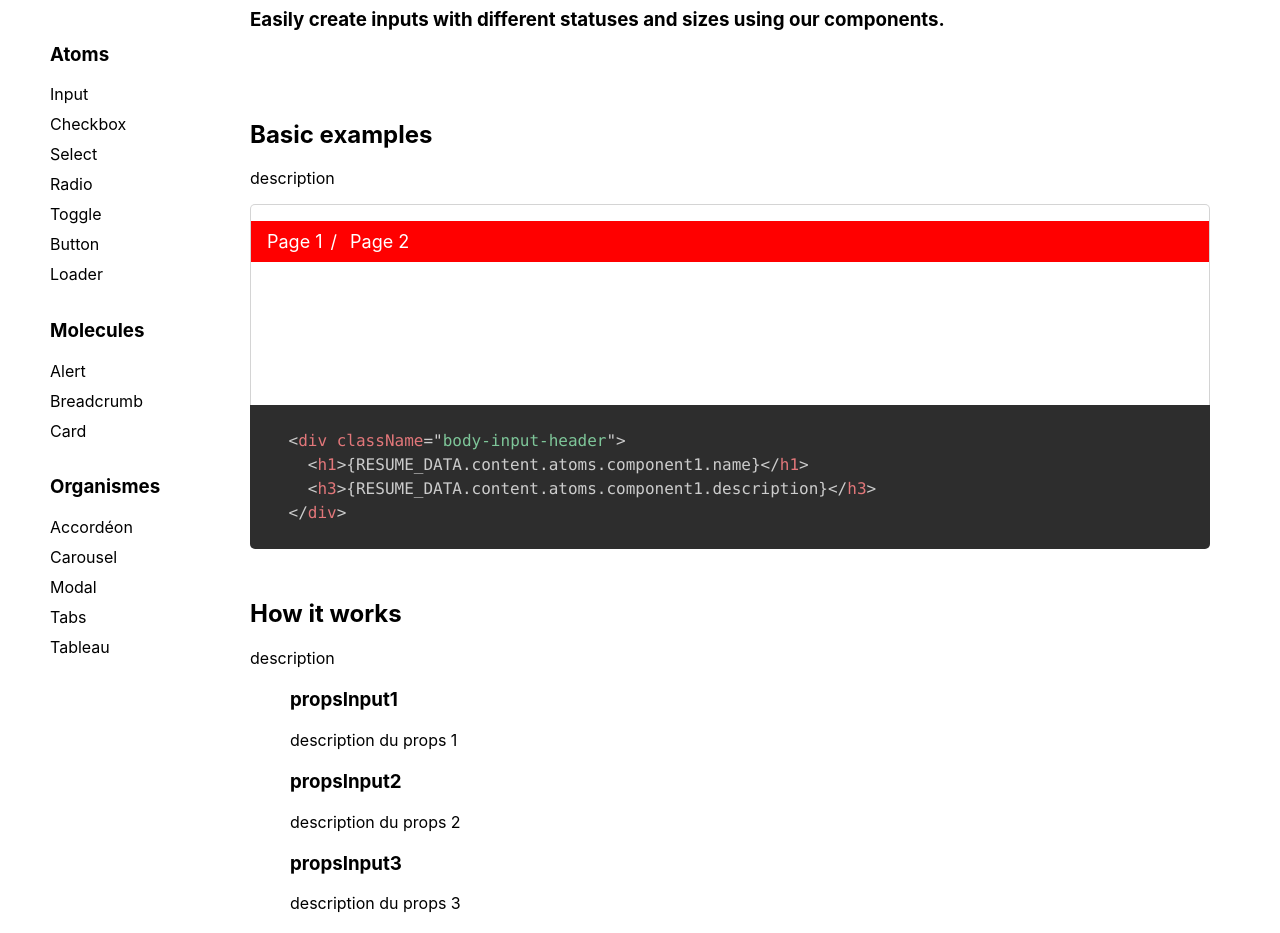
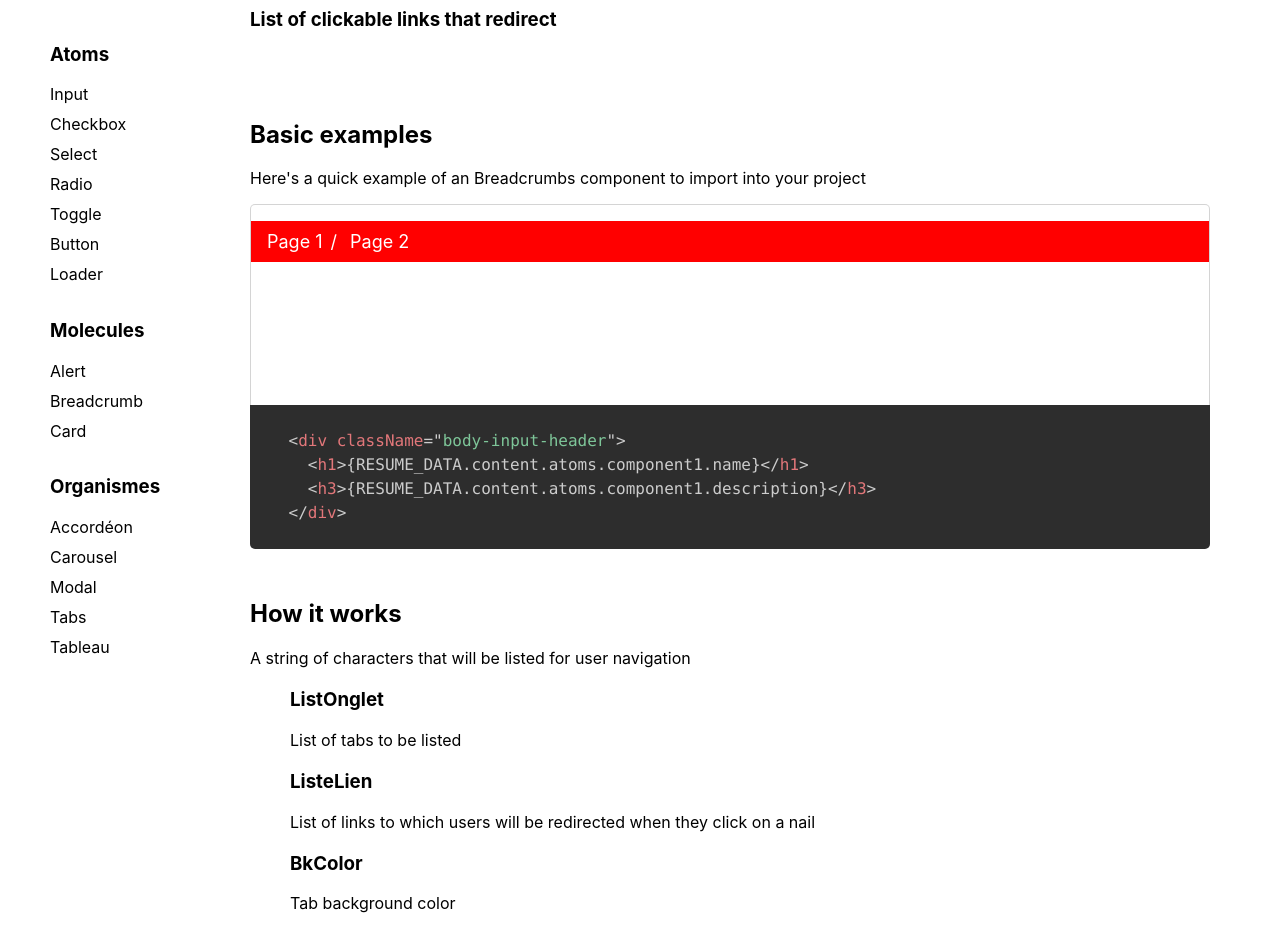
Before and after one commit to SukiTsu/library_react, a React (Vite) app in the folder lib_module/: page /molecules/breadcrumb in a window 1280 px wide. Shown: the part 124-1057 px from the top of the page. Built offline with nearby package versions, Linux system fonts and the light colour scheme.

Commit message:
Ajout des composants tabs modal breadcrumb

```diff
--- a/lib_module/src/data/data.tsx
+++ b/lib_module/src/data/data.tsx
@@ -290,24 +290,24 @@ export const RESUME_DATA = {
       component2: {
         name: "Breadcrumb",
         description:
-          "Easily create inputs with different statuses and sizes using our components.",
+          "List of clickable links that redirect",
         presentation: {
           title: "Basic examples",
-          description: "description",
+          description: "Here's a quick example of an Breadcrumbs component to import into your project",
           props: {
             title: "How it works",
-            description: "Composant Breadcrumbs qui affiche une liste d'onglets.",
+            description: "A string of characters that will be listed for user navigation",
             props1: {
               title: "ListOnglet",
-              description: "Liste d'onglet qui seront listés",
+              description: "List of tabs to be listed",
             },
             props2: {
-              title: "propsInput2",
-              description: "description du props 2",
+              title: "ListeLien",
+              description: "List of links to which users will be redirected when they click on a nail",
             },
             props3: {
-              title: "propsInput3",
-              description: "description du props 3",
+              title: "BkColor",
+              description: "Tab background color",
             },
           },
         },
@@ -397,28 +397,28 @@ export const RESUME_DATA = {
       component3: {
         name: "Modal",
         description:
-          "Easily create inputs with different statuses and sizes using our components.",
+          "Modal component. When the button is clicked, a box is displayed with a given content.",
         presentation: {
           title: "Basic examples",
-          description: "description",
+          description: "Here's a quick example of an Modal component to import into your project :",
           props: {
             title: "How it works",
-            description: "Composant Modal. Lorsque le bouton est cliqué, un encadré est affiché avec un contenu qui lui est donné",
+            description: "",
             props1: {
               title: "Title",
-              description: "Texte qui sera affiché en tant que titre dans l'encadré",
+              description: "Text to be displayed as title in box",
             },
             props2: {
               title: "Content",
-              description: "Contenu qui sera dans l'encadré",
+              description: "Content that will be in the box",
             },
             props3: {
               title: "BkColor",
-              description: "Couleur de fond de l'encadré",
+              description: "Frame background color",
             },
             props4: {
               title: "Position",
-              description: "Position où sera afficher l'encadré",
+              description: "Position where box will be displayed",
             },
           },
         },
@@ -426,24 +426,24 @@ export const RESUME_DATA = {
       component4: {
         name: "Tabs",
         description:
-          "Easily create inputs with different statuses and sizes using our components.",
+          "Tabs component listing links that will display content when clicked",
         presentation: {
           title: "Basic examples",
-          description: "description",
+          description: "Here's a quick example of an Modal component to import into your project :",
           props: {
             title: "How it works",
-            description: "Composant Tabs listant les liens qui afficheront un contenu lorsqu'ils sont cliqués",
+            description: "A list of characters to be used as buttons to display content when clicked.",
             props1: {
               title: "Titles",
-              description: "Liste des titres",
+              description: "List of titles that will be buttons",
             },
             props2: {
               title: "ListContent",
-              description: "Liste de contenu qui seront affiché lorsqu'un des titres est cliqué",
+              description: "List of content that will be displayed when one of the titles is clicked",
             },
             props3: {
               title: "Color",
-              description: "Couleur de fond du tabs",
+              description: "Tab background color",
             },
           },
         },
--- a/lib_module/src/pages/components/molecules/breadcrumb/breadcrumbPage.tsx
+++ b/lib_module/src/pages/components/molecules/breadcrumb/breadcrumbPage.tsx
@@ -22,7 +22,7 @@ export default function BreadcrumbPage() {
   `;
 
   // Récupération des données depuis le fichier data
-  const props = RESUME_DATA.content.atoms.component1.presentation.props;
+  const props = RESUME_DATA.content.molecules.component2.presentation.props;
 
   return (
     <div>
--- a/lib_module/src/pages/components/organismes/modal/modalPage.tsx
+++ b/lib_module/src/pages/components/organismes/modal/modalPage.tsx
@@ -22,7 +22,7 @@ export default function ModalPage() {
   `;
 
   // Récupération des données depuis le fichier data
-  const props = RESUME_DATA.content.atoms.component1.presentation.props;
+  const props = RESUME_DATA.content.organismes.component3.presentation.props;
 
   return (
     <div>
--- a/lib_module/src/pages/components/organismes/tabs/tabsPage.tsx
+++ b/lib_module/src/pages/components/organismes/tabs/tabsPage.tsx
@@ -22,7 +22,7 @@ export default function TabsPage() {
   `;
 
   // Récupération des données depuis le fichier data
-  const props = RESUME_DATA.content.atoms.component1.presentation.props;
+  const props = RESUME_DATA.content.organismes.component4.presentation.props;
 
   return (
     <div>
```
Also changed, not shown: 1 other file (tests, documents, lock files or other folders).
